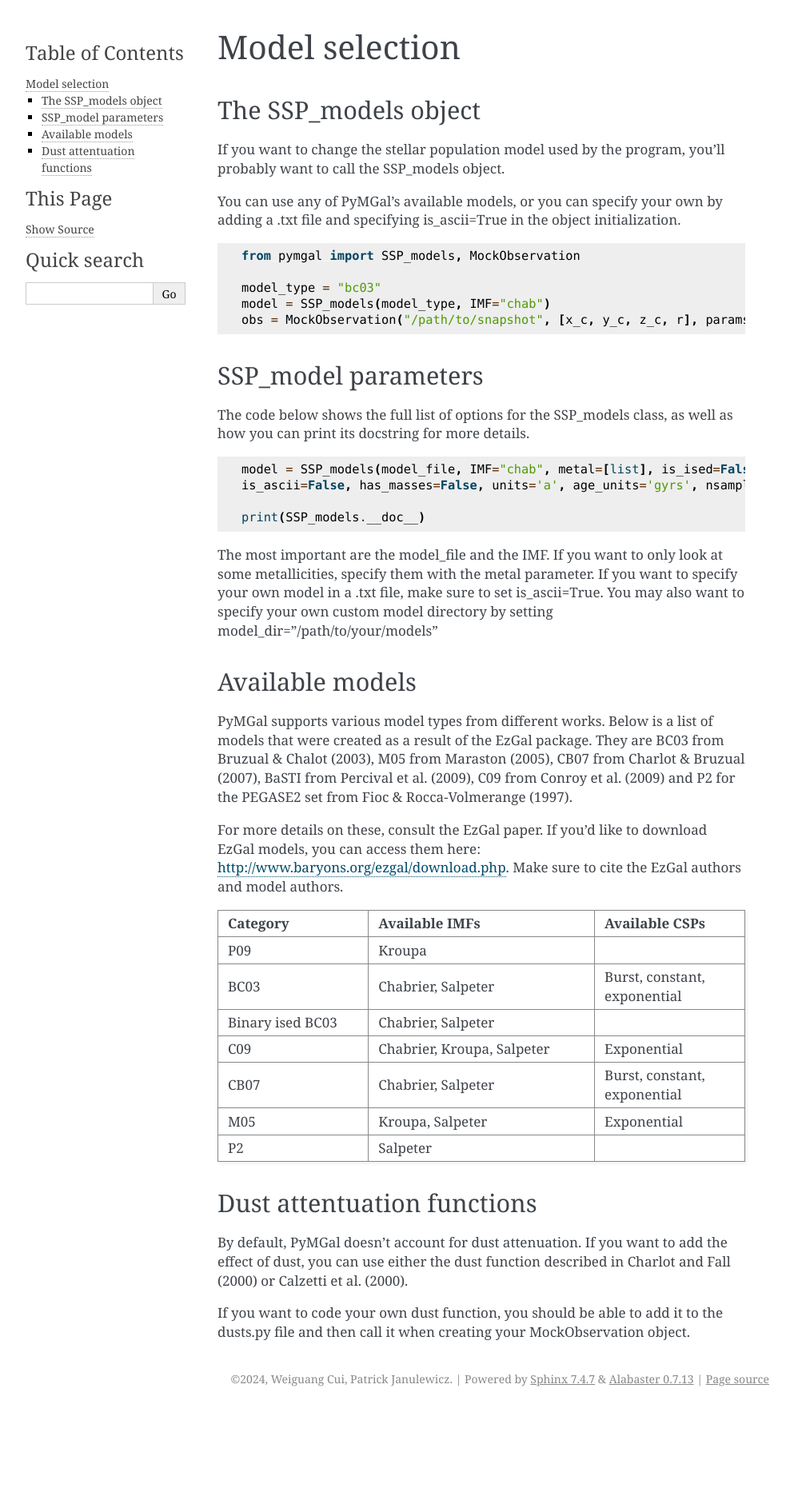
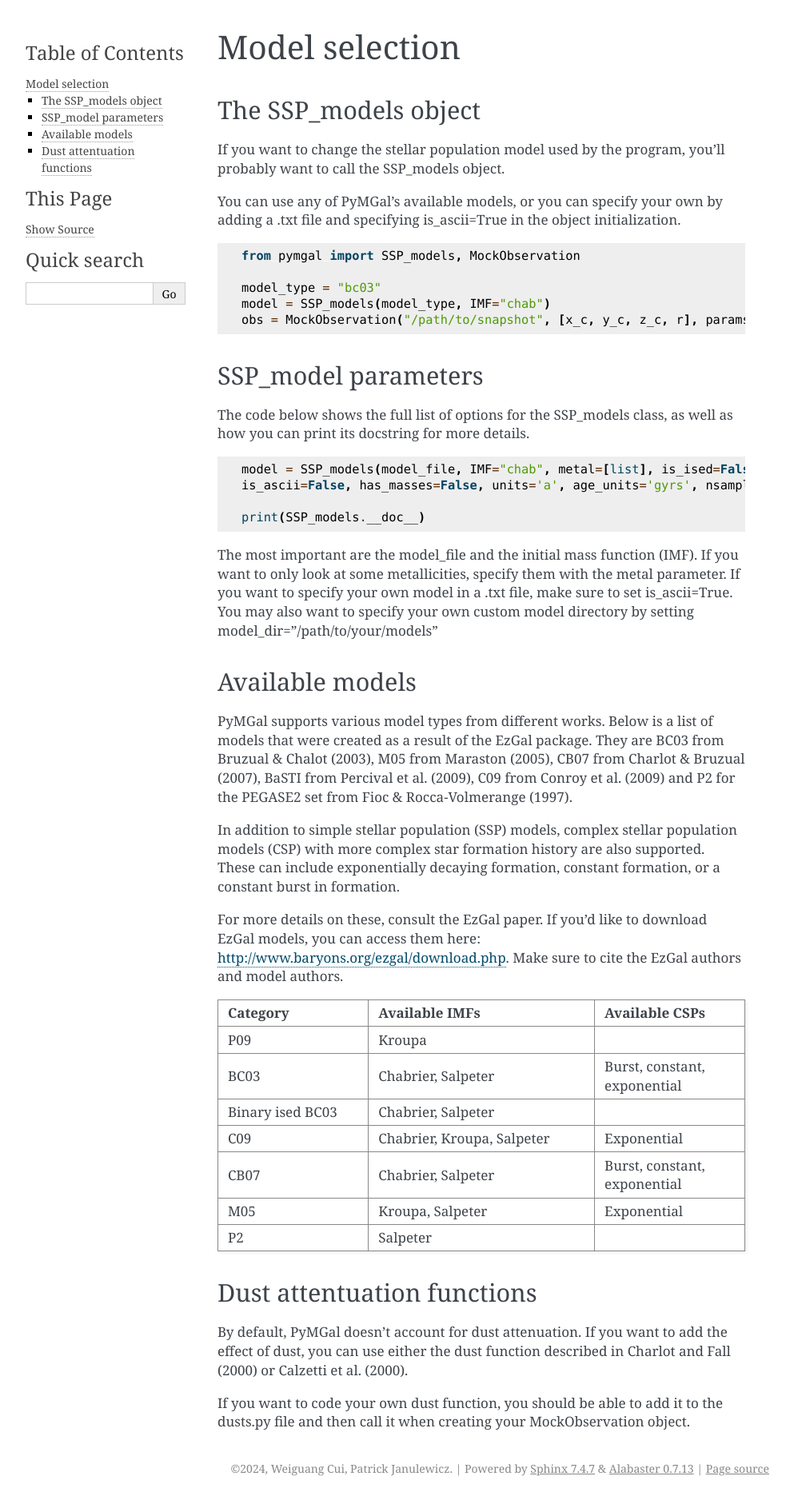
Before and after one commit to pjanul/pymgal, a Sphinx documentation site: the page built from doc/source/models.rst, in a window 1280 px wide. Shown: the whole page at 80% size, without its empty margins (148-1141 px from the left). Built offline with Sphinx 7.4.7, drawn with Linux system fonts in a browser that asks for light colours; before the commit the page ends 1764 px from its top, so only the background shows below that.

Commit message:
Improved clarity

```diff
--- a/doc/source/models.rst
+++ b/doc/source/models.rst
@@ -34,7 +34,7 @@ The code below shows the full list of options for the SSP_models class, as well
 
    print(SSP_models.__doc__)
 
-The most important are the model_file and the IMF. If you want to only look at some metallicities, specify them with the metal parameter. If you want to specify your own model in a .txt file, make sure to set is_ascii=True. You may also want to specify your own custom model directory by setting model_dir="/path/to/your/models"
+The most important are the model_file and the initial mass function (IMF). If you want to only look at some metallicities, specify them with the metal parameter. If you want to specify your own model in a .txt file, make sure to set is_ascii=True. You may also want to specify your own custom model directory by setting model_dir="/path/to/your/models"
 
 
 .. _avail_models:
@@ -44,6 +44,7 @@ Available models
 
 PyMGal supports various model types from different works. Below is a list of models that were created as a result of the EzGal package. They are BC03 from  Bruzual & Chalot (2003), M05 from Maraston (2005), CB07 from Charlot & Bruzual (2007), BaSTI from Percival et al. (2009), C09 from Conroy et al. (2009) and P2 for the PEGASE2 set from Fioc & Rocca-Volmerange (1997).
 
+In addition to simple stellar population (SSP) models, complex stellar population models (CSP) with more complex star formation history are also supported. These can include exponentially decaying formation, constant formation, or a constant burst in formation.
 
 For more details on these, consult the EzGal paper. If you'd like to download EzGal models, you can access them here: http://www.baryons.org/ezgal/download.php. Make sure to cite the EzGal authors and model authors.
 
```
